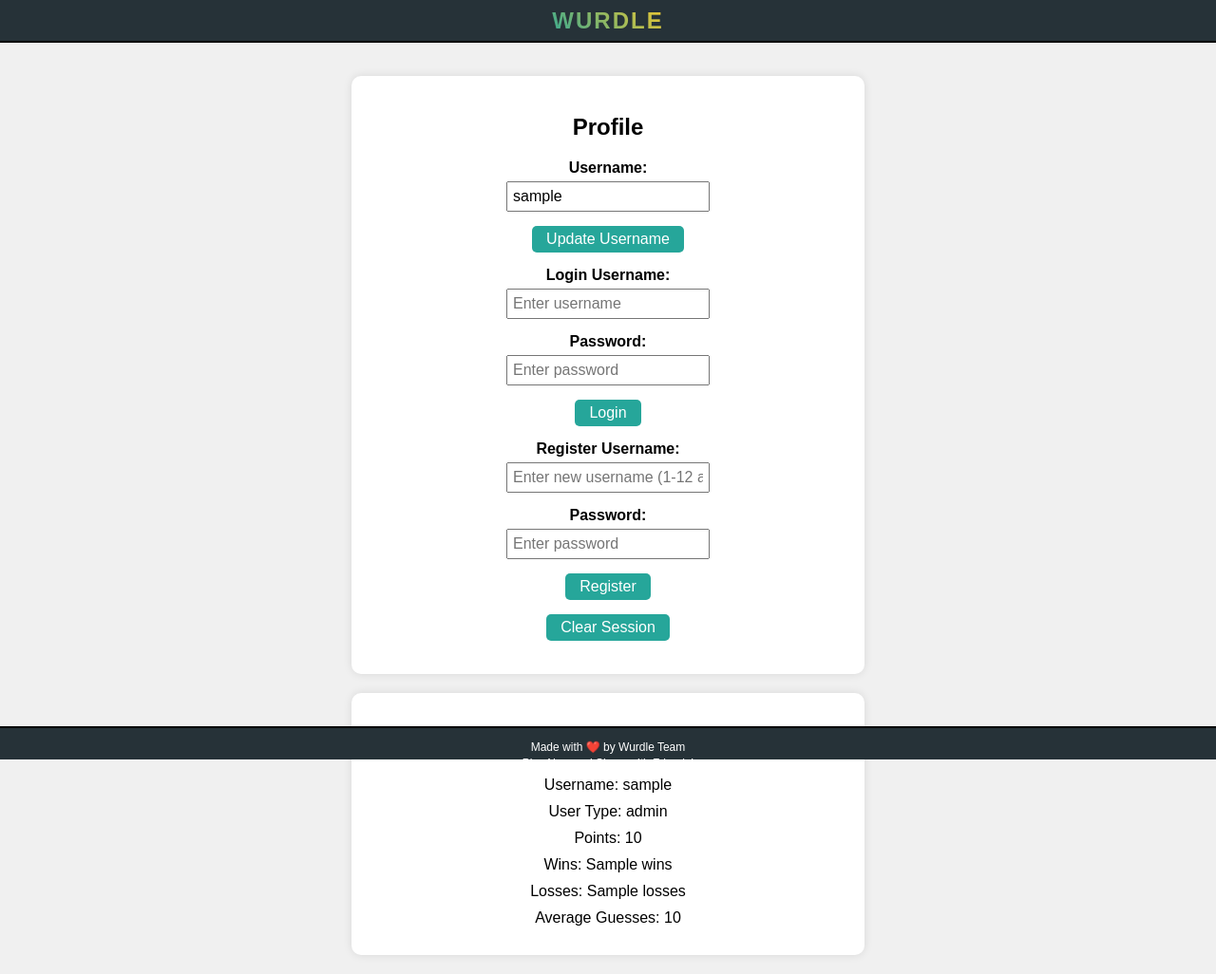
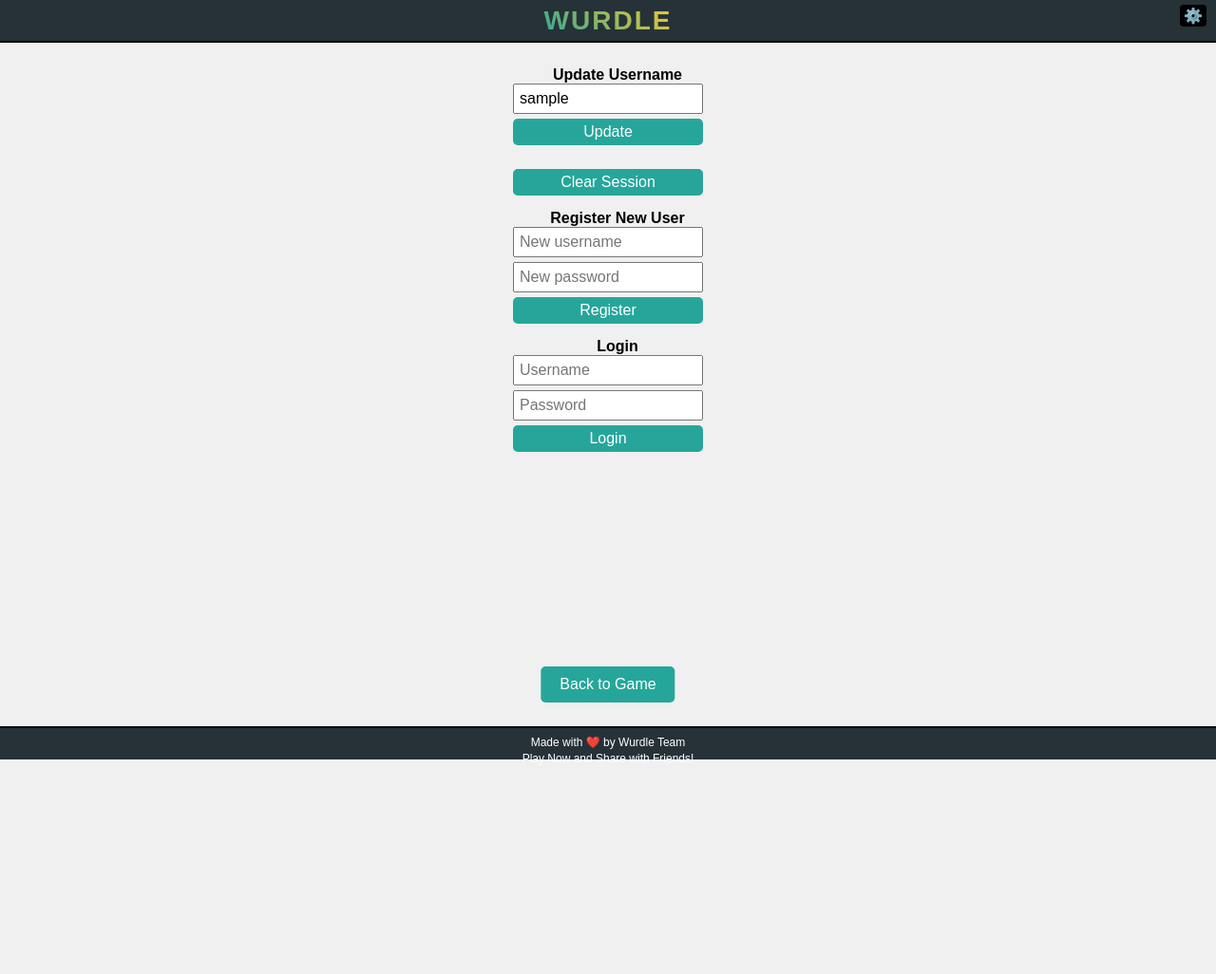
Before and after one commit to santonode/wordle-game, a Flask app: template templates/profile.html in a window 1280 px wide. Shown: the whole page at 95% size. After the commit the page ends 806 px from the top, so only its background shows below. Run offline with Flask 3, Linux system fonts and the light colour scheme; the template is opened without the code that fills it: most values are stand-ins (such as "Sample title", 1, 10 or a date in 2020); parts of the project's set-up code (start-up, migrations or seed data) failed here and were passed over; some libraries are stand-ins or nearby versions.

Commit message:
Update profile.html

```diff
--- a/templates/profile.html
+++ b/templates/profile.html
@@ -4,107 +4,174 @@
     <meta charset="UTF-8">
     <meta name="viewport" content="width=device-width, initial-scale=1.0">
     <title>Wurdle - Profile</title>
-    <link rel="stylesheet" href="{{ url_for('static', filename='styles.css') }}">
+    <link rel="stylesheet" href="/static/styles.css">
     <style>
-        body {
+        .header {
+            position: fixed;
+            top: 0;
+            width: 100%;
+            background-color: #263238; /* Navy */
+            color: white;
+            padding: 5px 0; /* Reduced padding */
+            text-align: center;
+            z-index: 1000;
             font-family: Arial, sans-serif;
-            background-color: #f0f0f0;
-            margin: 0;
-            padding: 0;
-        }
-        .header {
-            background-color: #263238;
-            color: white;
-            padding: 10px 0;
-            text-align: center;
-            position: fixed;
-            width: 100%;
-            top: 0;
-            z-index: 1000;
+            font-weight: bold;
+            border-bottom: 2px solid #000000; /* Black border */
+            height: 45px; /* Fixed height to match content push */
+            box-sizing: border-box; /* Include padding in height */
+            display: flex;
+            justify-content: center;
+            align-items: center;
         }
         .header h1 {
             margin: 0;
-            font-size: 24px;
+            font-size: 28px; /* Reduced font size */
             text-transform: uppercase;
             letter-spacing: 2px;
-            background: linear-gradient(45deg, #26A69A, #FFCA28);
+            border-radius: 10px;
+            display: inline-block;
+            padding: 5px 10px; /* Reduced padding */
+            background: linear-gradient(45deg, #26A69A, #FFCA28); /* Teal to Yellow gradient */
             -webkit-background-clip: text;
             background-clip: text;
             color: transparent;
         }
+        .header .gear-icon {
+            position: absolute;
+            top: 5px;
+            right: 10px;
+            font-size: 16px; /* Reduced to ~50% of 24px */
+            text-decoration: none;
+            color: white;
+            background-color: #000000; /* Black background */
+            padding: 2px 4px; /* Padding for background */
+            border-radius: 4px; /* Rounded corners */
+        }
+        .footer {
+            position: fixed;
+            bottom: 0;
+            width: 100%;
+            background-color: #263238; /* Navy */
+            color: white;
+            padding: 5px 0; /* Reduced padding */
+            text-align: center;
+            z-index: 1000;
+            border-top: 2px solid #000000; /* Black border */
+            height: 35px; /* Fixed height to match content push */
+            box-sizing: border-box; /* Include padding in height */
+        }
+        .footer p {
+            margin: 3px 0;
+            font-size: 12px; /* Reduced font size */
+        }
         .content {
-            margin-top: 60px;
-            padding: 20px;
+            margin-top: 50px; /* Increased to ensure clearance */
+            margin-bottom: 40px; /* Adjusted for footer */
+            min-height: calc(100vh - 85px); /* Adjusted for header (45px) + footer (35px) + borders (5px) */
+            padding-top: 5px; /* Additional padding to push content down */
             text-align: center;
-        }
-        .profile-box {
-            background-color: white;
-            padding: 20px;
-            border-radius: 10px;
-            box-shadow: 0 0 10px rgba(0,0,0,0.1);
-            max-width: 500px;
-            margin: 0 auto;
-            margin-bottom: 20px;
-        }
-        .stats-box {
-            background-color: white;
-            padding: 20px;
-            border-radius: 10px;
-            box-shadow: 0 0 10px rgba(0,0,0,0.1);
-            max-width: 500px;
-            margin: 0 auto;
+            padding-bottom: 60px; /* Added space for button and future content */
         }
         .form-group {
-            margin-bottom: 15px;
+            margin: 15px 0; /* Space between form groups */
+            display: flex;
+            flex-direction: column;
+            align-items: center;
         }
         .form-group label {
-            display: block;
             margin-bottom: 5px;
             font-weight: bold;
+            text-align: center; /* Center the label text */
+            width: 150px; /* Fixed width for label to control offset */
+            margin-right: auto; /* Shift label to the left of centered inputs */
+            margin-left: 20px; /* Additional left offset for visual separation */
+        }
+        .form-group .input-container {
+            display: flex;
+            flex-direction: column;
+            align-items: center;
         }
         .form-group input {
             padding: 5px;
             font-size: 16px;
-            width: 200px;
+            width: 200px; /* Fixed width to control size */
+            box-sizing: border-box;
+            margin-bottom: 5px; /* Space between inputs */
         }
         .form-group button {
-            padding: 5px 15px;
+            padding: 5px 10px;
             font-size: 16px;
             background-color: #26A69A;
             color: white;
             border: none;
             border-radius: 5px;
             cursor: pointer;
+            width: 200px; /* Match input width */
         }
         .form-group button:hover {
             background-color: #1e7d71;
         }
+        .clear-session-btn {
+            margin-top: 10px;
+            padding: 5px 10px;
+            font-size: 16px;
+            background-color: #FF4444; /* Red color for temporary feature */
+            color: white;
+            border: none;
+            border-radius: 5px;
+            cursor: pointer;
+            width: 200px; /* Match input width */
+        }
+        .clear-session-btn:hover {
+            background-color: #CC0000; /* Darker red on hover */
+        }
         .message {
+            margin-top: 10px;
             color: #FFCA28;
-            margin-top: 10px;
         }
-        .stats-item {
-            margin: 10px 0;
+        .back-button {
+            position: absolute;
+            bottom: 60px; /* Position above footer with space */
+            left: 50%;
+            transform: translateX(-50%);
+            padding: 10px 20px;
+            font-size: 16px;
+            background-color: #26A69A;
+            color: white;
+            border: none;
+            border-radius: 5px;
+            cursor: pointer;
+            text-decoration: none;
+            display: inline-block;
         }
-        .footer {
-            background-color: #263238;
-            color: white;
-            text-align: center;
-            padding: 10px 0;
-            position: fixed;
-            width: 100%;
-            bottom: 0;
-            z-index: 1000;
+        .back-button:hover {
+            background-color: #1e7d71;
         }
+
+        /* Mobile adjustments */
         @media (max-width: 600px) {
-            .profile-box, .stats-box {
-                max-width: 90%;
+            .content {
+                padding: 0 10px; /* Prevent edge clipping */
+            }
+            .form-group label {
+                width: 100%; /* Full width on mobile */
+                max-width: 150px; /* Limit max width */
+                margin-left: 0; /* Remove offset on mobile for simplicity */
+                text-align: center; /* Ensure centered on mobile */
+            }
+            .form-group .input-container {
+                width: 100%;
             }
             .form-group input {
-                width: 100%;
-                max-width: 250px;
+                width: 100%; /* Full width on mobile */
+                max-width: 250px; /* Limit max width */
             }
             .form-group button {
+                width: 100%;
+                max-width: 150px;
+            }
+            .clear-session-btn {
                 width: 100%;
                 max-width: 150px;
             }
@@ -114,58 +181,61 @@
 <body>
     <div class="header">
         <h1>Wurdle</h1>
+        <a href="/profile" class="gear-icon">⚙️</a>
     </div>
     <div class="content">
-        <div class="profile-box">
-            <h2>Profile</h2>
-            {% if message %}
-                <div class="message">{{ message }}</div>
-            {% endif %}
-            <form method="POST">
-                <div class="form-group">
-                    <label for="username">Username:</label>
-                    <input type="text" id="username" name="username" value="{{ username }}" placeholder="Enter new username (1-12 alphanumeric)" required>
-                </div>
-                <div class="form-group">
-                    <button type="submit">Update Username</button>
-                </div>
-                <div class="form-group">
-                    <label for="login_username">Login Username:</label>
-                    <input type="text" id="login_username" name="login_username" placeholder="Enter username">
-                </div>
-                <div class="form-group">
-                    <label for="login_password">Password:</label>
-                    <input type="password" id="login_password" name="login_password" placeholder="Enter password">
-                </div>
-                <div class="form-group">
-                    <button type="submit" name="login">Login</button>
-                </div>
-                <div class="form-group">
-                    <label for="register_username">Register Username:</label>
-                    <input type="text" id="register_username" name="register_username" placeholder="Enter new username (1-12 alphanumeric)">
-                </div>
-                <div class="form-group">
-                    <label for="register_password">Password:</label>
-                    <input type="password" id="register_password" name="register_password" placeholder="Enter password">
-                </div>
-                <div class="form-group">
-                    <button type="submit" name="register">Register</button>
-                </div>
-                <div class="form-group">
-                    <button type="submit" name="clear_session">Clear Session</button>
+        <!-- Removed username title -->
+
+        <!-- Existing Update Username Form -->
+        <div class="form-group">
+            <form method="POST" autocomplete="off">
+                <label for="update-username">Update Username</label>
+                <div class="input-container">
+                    <input type="text" id="update-username" name="username" placeholder="New username (1-12 alphanumeric)" value="{{ username }}" required autocomplete="off">
+                    <button type="submit">Update</button> <!-- Changed to "Update" -->
                 </div>
             </form>
         </div>
-        <div class="stats-box">
-            <h2>Stats</h2>
-            <div class="stats-item">Username: {{ username }}</div>
-            <div class="stats-item">User Type: {{ user_type }}</div>
-            <div class="stats-item">Points: {{ points }}</div>
-            <div class="stats-item">Wins: {{ wins }}</div>
-            <div class="stats-item">Losses: {{ losses }}</div>
-            <div class="stats-item">Average Guesses: {{ avg_guesses }}</div>
+
+        <!-- Existing Clear Session Button -->
+        <div class="form-group">
+            <form method="POST" autocomplete="off">
+                <div class="input-container"> <!-- Removed label -->
+                    <button type="submit" id="clear-session" name="clear_session" class="clear-session-btn">Clear Session</button>
+                </div>
+            </form>
         </div>
+
+        <!-- New Register Form -->
+        <div class="form-group">
+            <form method="POST" autocomplete="off">
+                <label for="register-username">Register New User</label>
+                <div class="input-container">
+                    <input type="text" id="register-username" name="register_username" placeholder="New username" required autocomplete="off">
+                    <input type="password" id="register-password" name="register_password" placeholder="New password" required autocomplete="off">
+                    <button type="submit" name="register">Register</button>
+                </div>
+            </form>
+        </div>
+
+        <!-- New Login Form with Session Update -->
+        <div class="form-group">
+            <form method="POST" autocomplete="off">
+                <label for="login-username">Login</label>
+                <div class="input-container">
+                    <input type="text" id="login-username" name="login_username" placeholder="Username" required autocomplete="off">
+                    <input type="password" id="login-password" name="login_password" placeholder="Password" required autocomplete="off">
+                    <input type="hidden" name="switch_user" value="1"> <!-- Hidden field to trigger session switch -->
+                    <button type="submit" name="login">Login</button>
+                </div>
+            </form>
+        </div>
+
+        {% if message %}
+            <div class="message">{{ message }}</div>
+        {% endif %}
     </div>
+    <a href="/" class="back-button">Back to Game</a>
     <div class="footer">
         <p>Made with ❤️ by Wurdle Team</p>
         <p>Play Now and Share with Friends!</p>
```
